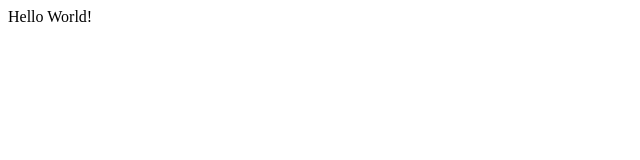
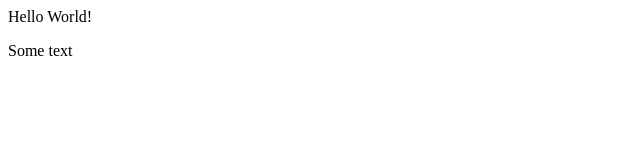
Before and after one commit to dannix88/git-tuto, a plain HTML site: page simple.html in a window 1280 px wide. Shown: the full height of the page, 0-640 px from the left. Drawn offline with Linux system fonts and the light colour scheme.

Commit message:
changes to simple.html

```diff
--- a/simple.html
+++ b/simple.html
@@ -2,8 +2,11 @@
     Copyright
  -->
 <html>
-    <title>Example website</title>
+    <title>Example</title>
     <div>
         Hello World!
     </div>
+    <p>
+        Some text
+    </p>
 </html>
```
